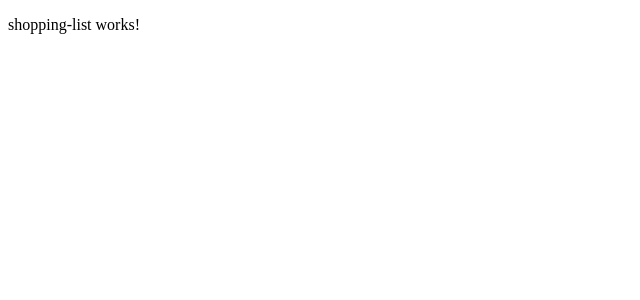
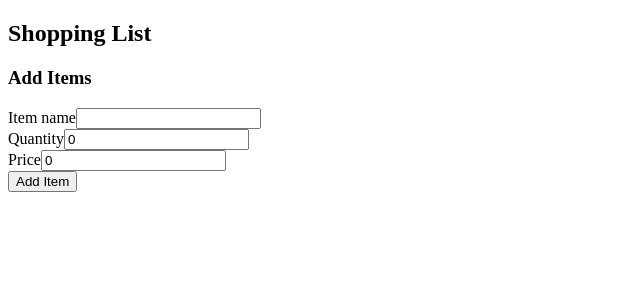
Before and after one commit to gsloup/shopping-list-angular-app, an Angular app: page /shopping-list in a window 1280 px wide. Shown: the top 300 px of the page, without its empty margins (0-640 px from the left). Built offline with nearby package versions, Linux system fonts and the light colour scheme.

Commit message:
add list component information

```diff
--- a/src/app/shopping-list/shopping-list.component.html
+++ b/src/app/shopping-list/shopping-list.component.html
@@ -1 +1,14 @@
-<p>shopping-list works!</p>
+<h2>Shopping List</h2>
+
+<h3>Add Items</h3>
+<label for="item">Item name</label>
+<input type="text" id="item" [(ngModel)]="name"><br>
+<label for="qty">Quantity</label>
+<input type="number" id="qty" [(ngModel)]="qty"><br>
+<label for="price">Price</label>
+<input type="number" id="price" [(ngModel)]="price"><br>
+<button (click)="addItem()">Add Item</button>
+
+<div *ngFor="let item of items">
+    {{item.name}} - {{item.qty}} - {{item.price}}
+</div>
--- a/src/app/shopping-list/shopping-list.component.ts
+++ b/src/app/shopping-list/shopping-list.component.ts
@@ -1,4 +1,6 @@
 import { Component, OnInit } from '@angular/core';
+import { Item } from '../interfaces/item.interface';
+import { ItemsService } from '../services/items.service';
 
 @Component({
   selector: 'app-shopping-list',
@@ -7,9 +9,20 @@ import { Component, OnInit } from '@angular/core';
 })
 export class ShoppingListComponent implements OnInit {
 
-  constructor() { }
+  items: Item[] = []
+  name = '';
+  qty: number = 0;
+  price: number = 0;
+
+  constructor(private itemService: ItemsService) {
+    this.itemService.items$.subscribe(v => this.items = v)
+  }
 
   ngOnInit(): void {
   }
 
+  addItem(){
+    this.itemService.addItem(this.name, this.qty, this.price);
+  }
+
 }
```
